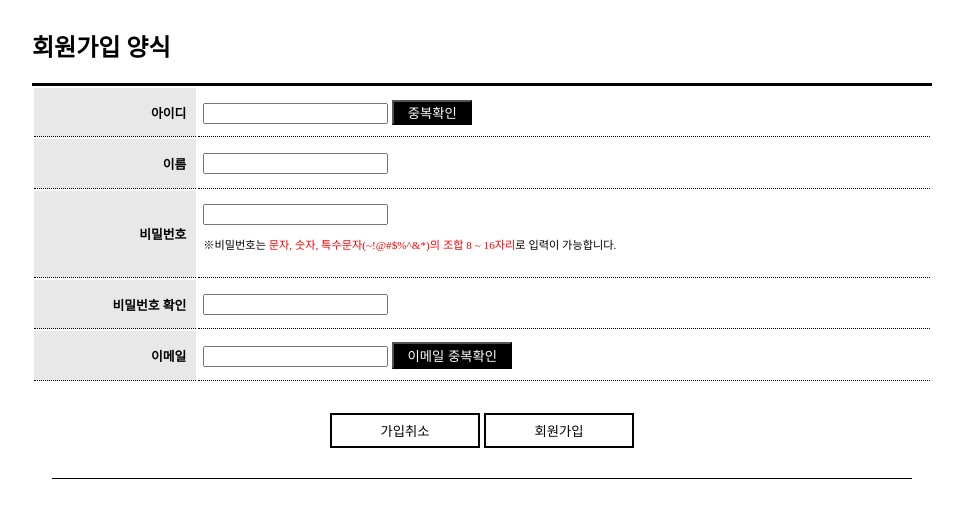
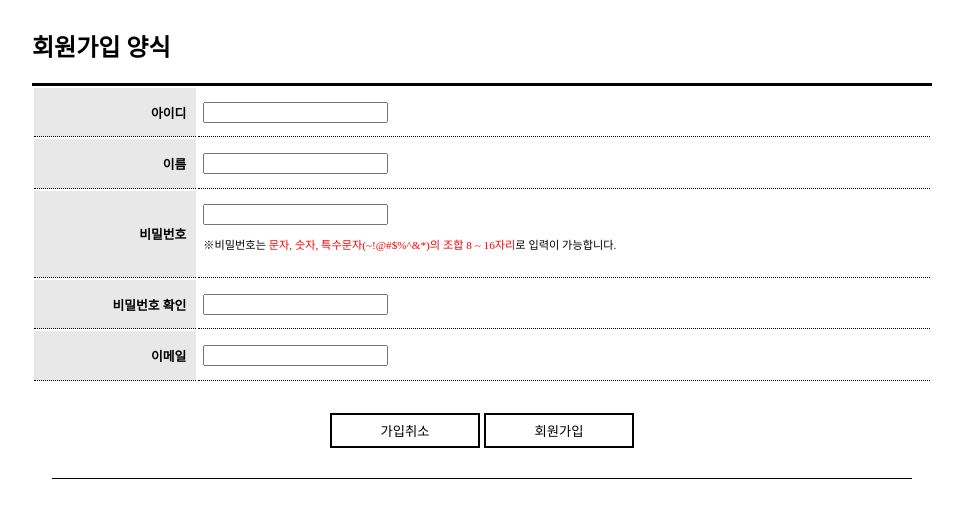
Before and after one commit to qiosion/Mosaic, a Django app: page /member/signup in a window 1280 px wide. Shown: the top 518 px of the page, without its empty margins (158-1121 px from the left). Run offline with Django 4.2, Linux system fonts and the light colour scheme.

Commit message:
chage signup

```diff
--- a/templates/member/signup.html
+++ b/templates/member/signup.html
@@ -126,6 +126,60 @@
 
 
     </style>
+    <script>
+
+     function check_pw(){
+
+            var pw = document.getElementById('pw').value;
+            var SC = ["!","@","#","$","%"];
+            var check_SC = 0;
+
+            if(pw.length < 6 || pw.length>16){
+                window.alert('비밀번호는 6글자 이상, 16글자 이하만 이용 가능합니다.');
+                document.getElementById('pw').value='';
+            }
+            for(var i=0;i<SC.length;i++){
+                if(pw.indexOf(SC[i]) != -1){
+                    check_SC = 1;
+                }
+            }
+            if(check_SC == 0){
+                window.alert('!,@,#,$,% 의 특수문자가 들어가 있지 않습니다.')
+                document.getElementById('pw').value='';
+            }
+            if(document.getElementById('pw').value !='' && document.getElementById('pw2').value!=''){
+                if(document.getElementById('pw').value==document.getElementById('pw2').value){
+                    document.getElementById('check').innerHTML='비밀번호가 일치합니다.'
+                    document.getElementById('check').style.color='blue';
+                }
+                else{
+                    document.getElementById('check').innerHTML='비밀번호가 일치하지 않습니다.';
+                    document.getElementById('check').style.color='red';
+                }
+            }
+        }
+
+
+<!--        function isSame() {-->
+<!--            var pw = document.twin.password.value;-->
+<!--            var checkPw = document.twin.password_check.value;-->
+<!--            if (pw.length < 6 || pw.length > 16) {-->
+<!--                window.alert('비밀번호는 8글자 이상, 16글자 이하만 이용 가능합니다.');-->
+<!--                document.getElementById('pw').value=document.getElementById('pw_check').value='';-->
+<!--                document.getElementById('same').innerHTML='';-->
+<!--            }-->
+<!--            if(document.getElementById('pw').value!='' && document.getElementById('pw_check').value!='') {-->
+<!--                if(document.getElementById('pw').value==document.getElementById('pw_check').value) {-->
+<!--                    document.getElementById('same').innerHTML='비밀번호가 일치합니다.';-->
+<!--                    document.getElementById('same').style.color='blue';-->
+<!--                }-->
+<!--                else {-->
+<!--                    document.getElementById('same').innerHTML='비밀번호가 일치하지 않습니다.';-->
+<!--                    document.getElementById('same').style.color='red';-->
+<!--                }-->
+<!--            }-->
+<!--        }-->
+    </script>
 
 </head>
 <body>
@@ -176,9 +230,12 @@
                 <tr>
                     <td class="col1">아이디</td>
                     <td class="col2">
-                        <input type="text" name="username" maxlength="10">
-                        <input class='but1' type="button" value="중복확인" onclick="">
+                        <input type="text" name="username" id="username" maxlength="10">
+                        <div class="check_font" id="id_check"></div>
+<!--                        <input class='but1' type="button" id="id_check" value="중복확인">-->
+
                     </td>
+
                 </tr>
                 <tr>
                     <td class="col1">이름</td>
@@ -187,30 +244,19 @@
                 <tr>
                     <td class="col1">비밀번호</td>
                     <td class="col2">
-                        <input type="password" name="password" maxlength="16">
-                        <p>※비밀번호는 <span class="num">문자, 숫자, 특수문자(~!@#$%^&*)의 조합
-              8 ~ 16자리</span>로 입력이 가능합니다.</p>
+                        <input type="password" name="password" id="pw" onchange="check_pw()" maxlength="16">
+                        <p>※비밀번호는 <span class="num">문자, 숫자, 특수문자(~!@#$%^&*)의 조합 8 ~ 16자리</span>로 입력이 가능합니다.</p>
                     </td>
                 </tr>
                 <tr>
                     <td class="col1">비밀번호 확인</td>
-                    <td class="col2"><input type="password" maxlength="16"></td>
+                    <td class="col2">
+                        <input type="password" name="password_check" id="pw2" onchange="check_pw()" maxlength="16">&nbsp;<span id="check"></span></td>
                 </tr>
                 <tr>
                     <td class="col1">이메일</td>
                     <td class="col2">
                         <input type="email" name="email">
-<!--                        <input type="text" name="email1">-->
-<!--                        <span class="a">@</span>-->
-<!--                        <input type="text" name="email2">-->
-<!--                        <select name="mailslc">-->
-<!--                            <option value="self" selected>직접입력</option>-->
-<!--                            <option value="naver">naver.com</option>-->
-<!--                            <option value="gm">gmail.com</option>-->
-<!--                            <option value="da">daum.com</option>-->
-<!--                            <option value="yah">yahoo.com</option>-->
-<!--                        </select>-->
-                        <input class='but2' type="button" value="이메일 중복확인" onclick="">
                     </td>
                 </tr>
             </table>
```
